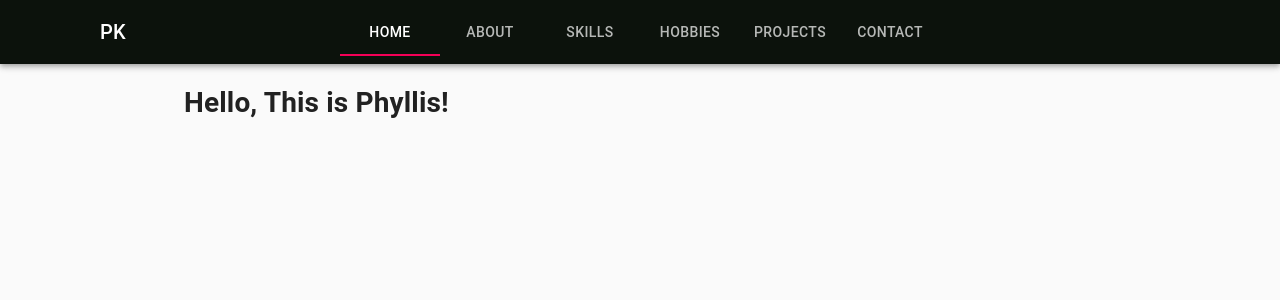
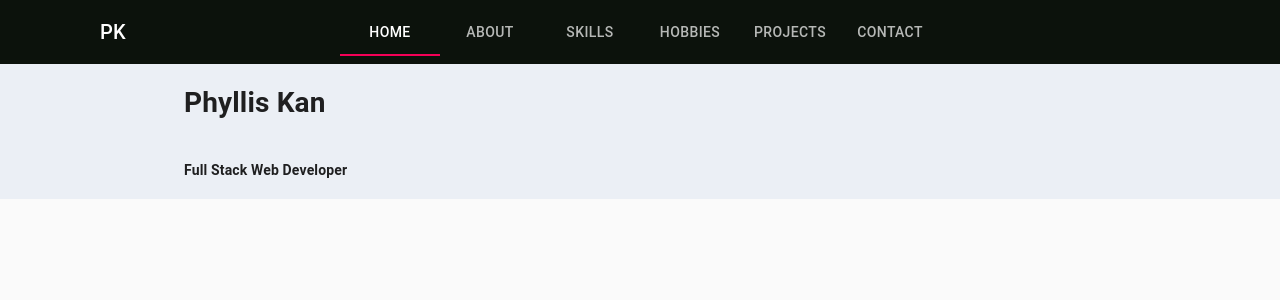
Before and after one commit to pkanGitHub/learning-material-ui, a React (Create React App) app: page /Portfolio/home in a window 1280 px wide. Shown: the top 300 px of the page. Built offline with nearby package versions, Linux system fonts and the light colour scheme.

Commit message:
modify container and add background color

```diff
--- a/src/App.js
+++ b/src/App.js
@@ -1,19 +1,18 @@
 import React from 'react';
 import { Route, Switch, Redirect } from 'react-router-dom'
-// import TabPanel from './components/layout/Navigation'
-// import ColumnSize from './components/layout/ThemeStyles'
 import MenuBar from './components/layout/MenuBar'
 import Container from '@material-ui/core/Container'
+// import { withStyles } from '@material-ui/core/styles'
 import "./app.css"
 import Home from './components/home/Home'
 import About from './components/about/About'
 
+const App = () => {
 
-const App = () => {
   return (
-    <div className="page-container">
-      <div>
-        <MenuBar />
+    <div>
+      <MenuBar />
+      <div className="bgColor">
         <Container maxWidth="md">
           <Switch>
             <Redirect exact from="/Portfolio/" to="/Portfolio/home" />
@@ -22,9 +21,9 @@ const App = () => {
             {/* <Route exact path="/Portfolio/:page?" render={props => <MenuBar {...props} ColumnSize={ColumnSize} />} /> */}
           </Switch>
         </Container>
+      </div>
+    </div >
 
-      </div>
-    </div>
   )
 
 }
--- a/src/app.css
+++ b/src/app.css
@@ -1,5 +1,8 @@
-/* .page-container {
+.container-bg {
     display: flex;
-    justify-content: center;
-    background: ' #a8dadc'
-} */
+    flex-direction: column;
+}
+
+.bgColor {
+    background-color: #ebeff5;
+}
--- a/src/components/home/Home.js
+++ b/src/components/home/Home.js
@@ -2,10 +2,9 @@ import React from "react"
 
 const Home = () => {
     return (
-        <div>
-            <div>
-                <h1>Hello, This is Phyllis!</h1>
-            </div>
+        <div className="container-bg">
+            <h1>Phyllis Kan</h1>
+            <h4>Full Stack Web Developer</h4>
         </div>
     )
 }
```
